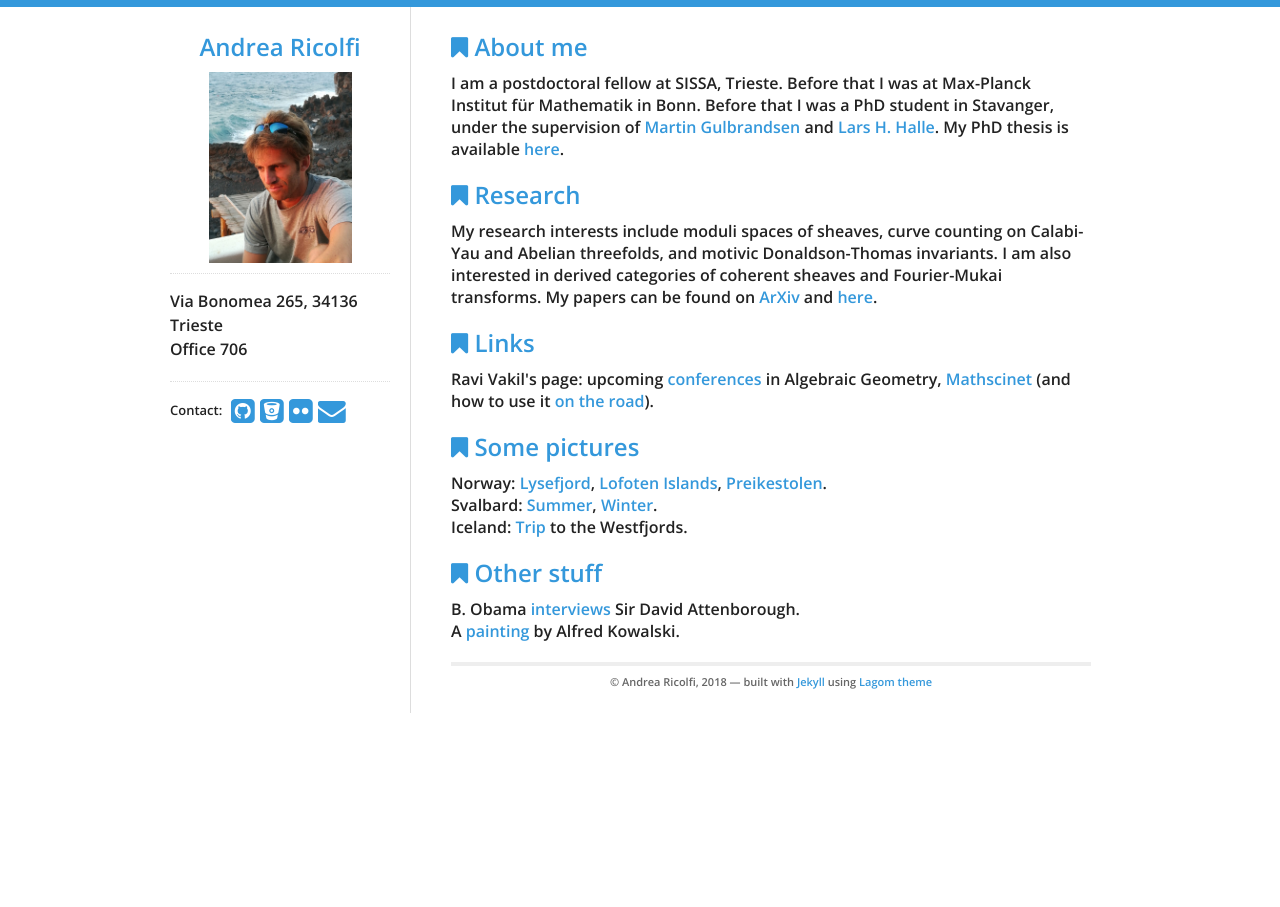
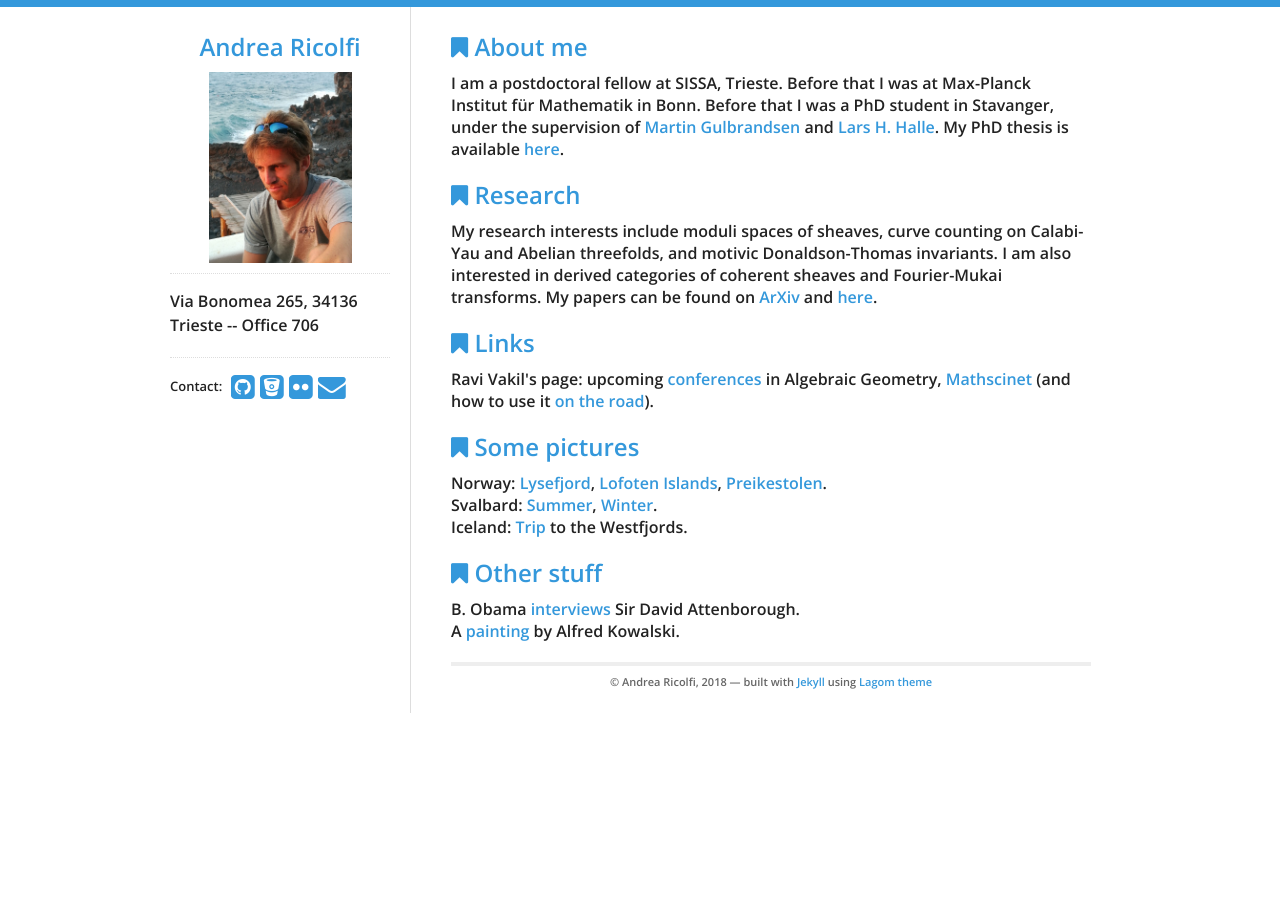
Before and after one commit to atricolfi/atricolfi.github.io, a Jekyll site: the page built from index.html, in a window 1280 px wide. Built offline with Jekyll 4.4.1, drawn with Linux system fonts in a browser that asks for light colours.

```diff
--- a/_includes/sidebar.html
+++ b/_includes/sidebar.html
@@ -8,8 +8,7 @@
     {% endif %}
   </a>
   <div id="bio">
-    Via Bonomea 265, 34136 Trieste
-    <br>
+    Via Bonomea 265, 34136 Trieste --
     Office 706
     <p>
     </p>
```
